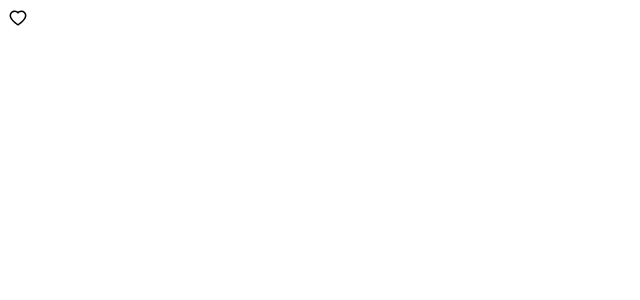
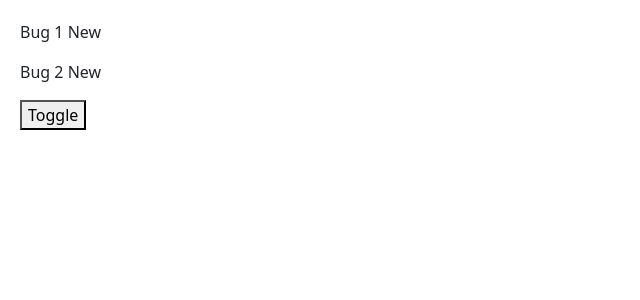
Before and after one commit to arax-zaeimi/react-app, a React (Vite) app: page / in a window 1280 px wide. Shown: the top 300 px of the page, without its empty margins (0-640 px from the left). Built offline with nearby package versions, Linux system fonts and the light colour scheme.

Commit message:
practice update objects

```diff
--- a/package.json
+++ b/package.json
@@ -10,6 +10,7 @@
   },
   "dependencies": {
     "bootstrap": "^5.2.3",
+    "immer": "^9.0.19",
     "react": "^18.2.0",
     "react-dom": "^18.2.0",
     "react-icons": "^5.2.1"
--- a/src/App.tsx
+++ b/src/App.tsx
@@ -1,21 +1,10 @@
-import { Like } from "./components/Like";
-import { useState } from "react";
-
-function onClick() {
-  console.log("button clicked!");
-}
+import ArrayUpdateWithImmer from "./components/ArrayUpdateWithImmer";
 
 function App() {
-  const [alertVisible, setAlertVisiblity] = useState(false);
-
-  const handleLikeClicked = () => {
-    console.log("like clicked!");
-  };
-
   return (
-    <div>
-      <Like onClick={handleLikeClicked}></Like>
-    </div>
+    <>
+      <ArrayUpdateWithImmer></ArrayUpdateWithImmer>
+    </>
   );
 }
 
--- /dev/null
+++ b/src/components/ArrayUpdateWithImmer.tsx
@@ -0,0 +1,32 @@
+import { useState } from "react";
+import produce from "immer";
+
+const ArrayUpdateWithImmer = () => {
+  const [bugs, setBugs] = useState([
+    { id: 1, title: "Bug 1", fixed: false },
+    { id: 2, title: "Bug 2", fixed: false },
+  ]);
+
+  const toggleBugStatus = () => {
+    // Update - if the bug id is 1, then toggle the status.
+    setBugs(
+      produce((draft) => {
+        const bug = draft.find((bug) => bug.id === 1);
+        if (bug) bug.fixed = !bug.fixed;
+      })
+    );
+  };
+
+  return (
+    <>
+      {bugs.map((bug) => (
+        <p key={bug.id}>
+          {bug.title} {bug.fixed ? "Fixed" : "New"}
+        </p>
+      ))}
+      <button onClick={toggleBugStatus}>Toggle</button>
+    </>
+  );
+};
+
+export default ArrayUpdateWithImmer;
--- /dev/null
+++ b/src/index.css
@@ -0,0 +1,3 @@
+body {
+    padding: 20px;
+}
--- a/src/main.tsx
+++ b/src/main.tsx
@@ -1,6 +1,8 @@
 import React from "react";
 import ReactDOM from "react-dom/client";
 import App from "./App";
+import "bootstrap/dist/css/bootstrap.min.css";
+import "./index.css";
 
 ReactDOM.createRoot(document.getElementById("root") as HTMLElement).render(
   <React.StrictMode>
```
Also changed, not shown: src/components/ArrayBasicObject.tsx (added, +25 -0 lines), src/components/ArrayComplicatedObject.tsx (added, +26 -0 lines), src/components/Form.tsx (added, +28 -0 lines), 1 other file (tests, documents, lock files or other folders).
